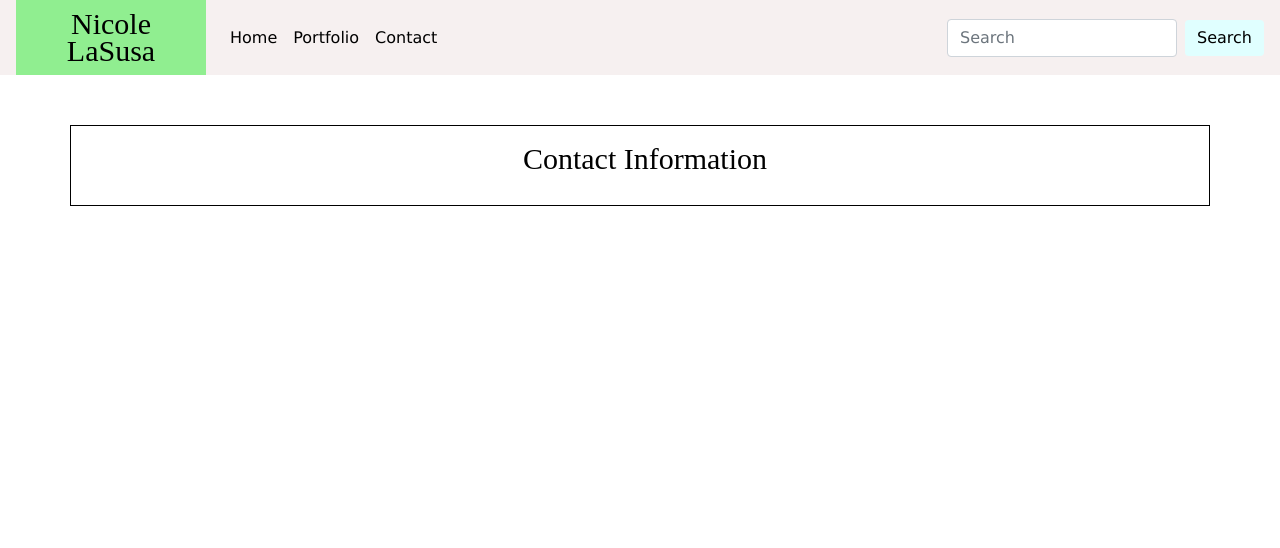
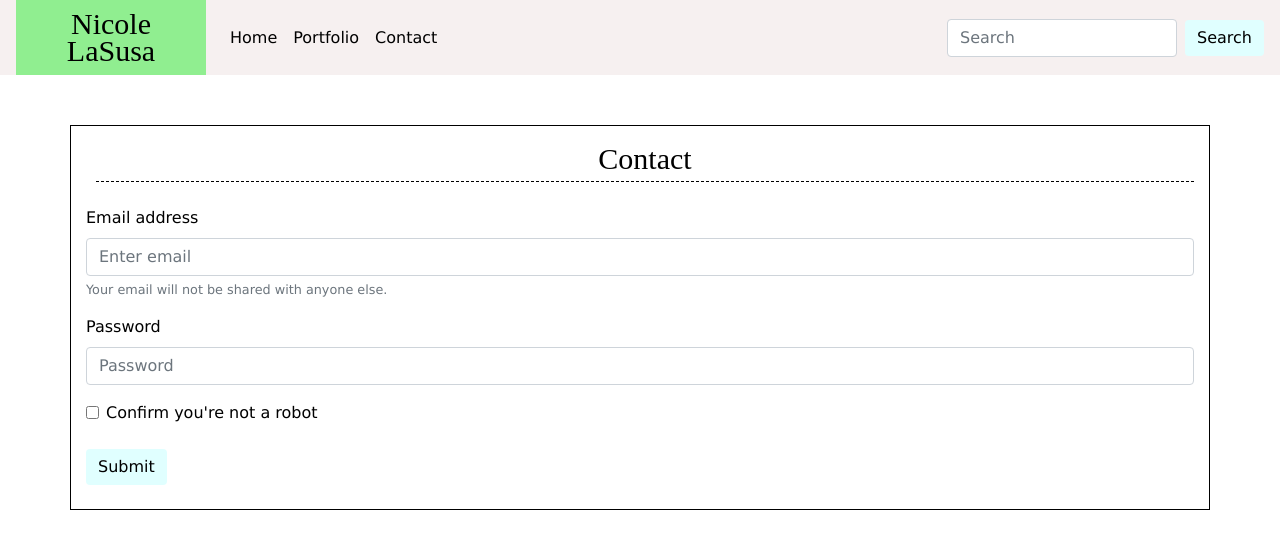
Before and after one commit to nlasusa/Bootstrap-Portfolio, a plain HTML site: page Contact.html in a window 1280 px wide. Drawn offline with nearby package versions, Linux system fonts and the light colour scheme.

Commit message:
initialcommit

```diff
--- a/Contact.html
+++ b/Contact.html
@@ -41,9 +41,29 @@
 
     <div class="row1">
         <div class="col-lg-12">
-           Contact Information
+           Contact
         </div>
     </div> <br>
+
+    <form>
+      <div class="form-group">
+         <label for="exampleInputEmail1">Email address</label>
+        <input type="email" class="form-control" id="exampleInputEmail1" aria-describedby="emailHelp" placeholder="Enter email">
+        <small id="emailHelp" class="form-text text-muted">Your email will not be shared with anyone else.</small>
+    </div>
+
+        <div class="form-group">
+         <label for="exampleInputPassword1">Password</label>
+         <input type="password" class="form-control" id="exampleInputPassword1" placeholder="Password">
+        </div>
+
+        <div class="form-check">
+        <input type="checkbox" class="form-check-input" id="exampleCheck1">
+         <label class="form-check-label" for="exampleCheck1">Confirm you're not a robot</label>
+        </div><br>
+
+        <button type="submit" class="btn btn-primary">Submit</button><br><br>
+    </form>
 
 
 
--- a/style.css
+++ b/style.css
@@ -38,6 +38,7 @@ body {
     margin-top: 50px;
     border: 1px solid black;
     font-family: "Andale Mono";
+    justify-content: justify;
 }
 
 .row1 {
@@ -45,6 +46,8 @@ body {
     margin-left: 10px;
     font-size: 30px;
     text-align: center;
+    border-bottom-style: dashed;
+    border-bottom-width: 1px;
 }
 
 .row3 {
@@ -52,6 +55,7 @@ body {
     color: #7864F6;
     text-align: center;
 }
+
 .row3:hover {
     background-color: #7864F6;
     color: white;
@@ -61,9 +65,18 @@ body {
     background-color: lightcyan;
     color: black ;
     border: none;
+    font-family: Geneva;
 }
 
 .btn:hover {
     background-color: #7864F6;
     color: white;
 }
+
+.form-group {
+    font-family: Geneva;
+}
+
+.form-check {
+    font-family: Geneva;
+}
```
Also changed, not shown: Portfolio.html (+7 -5 lines), index.html (+5 -6 lines), images/AllieAlex.jpg (added), images/KTMC.png (added), images/KTMCshort.png (added), images/Mantoloking1.jpg (added), images/Mantoloking3.jpg (added), images/family.jpg (added), images/mantoloking2.jpg (added), images/whitedog.jpg (added), 1 other file.
